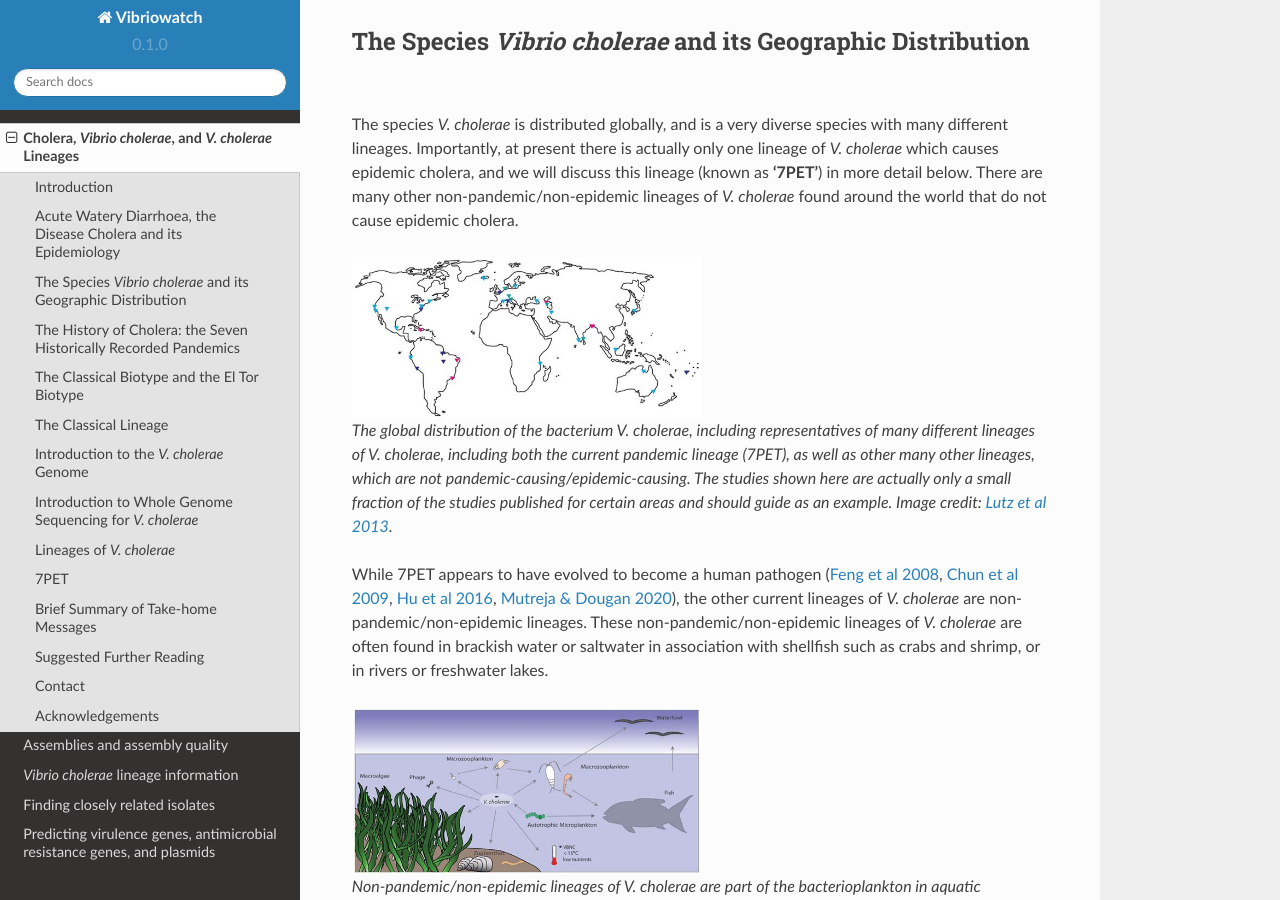
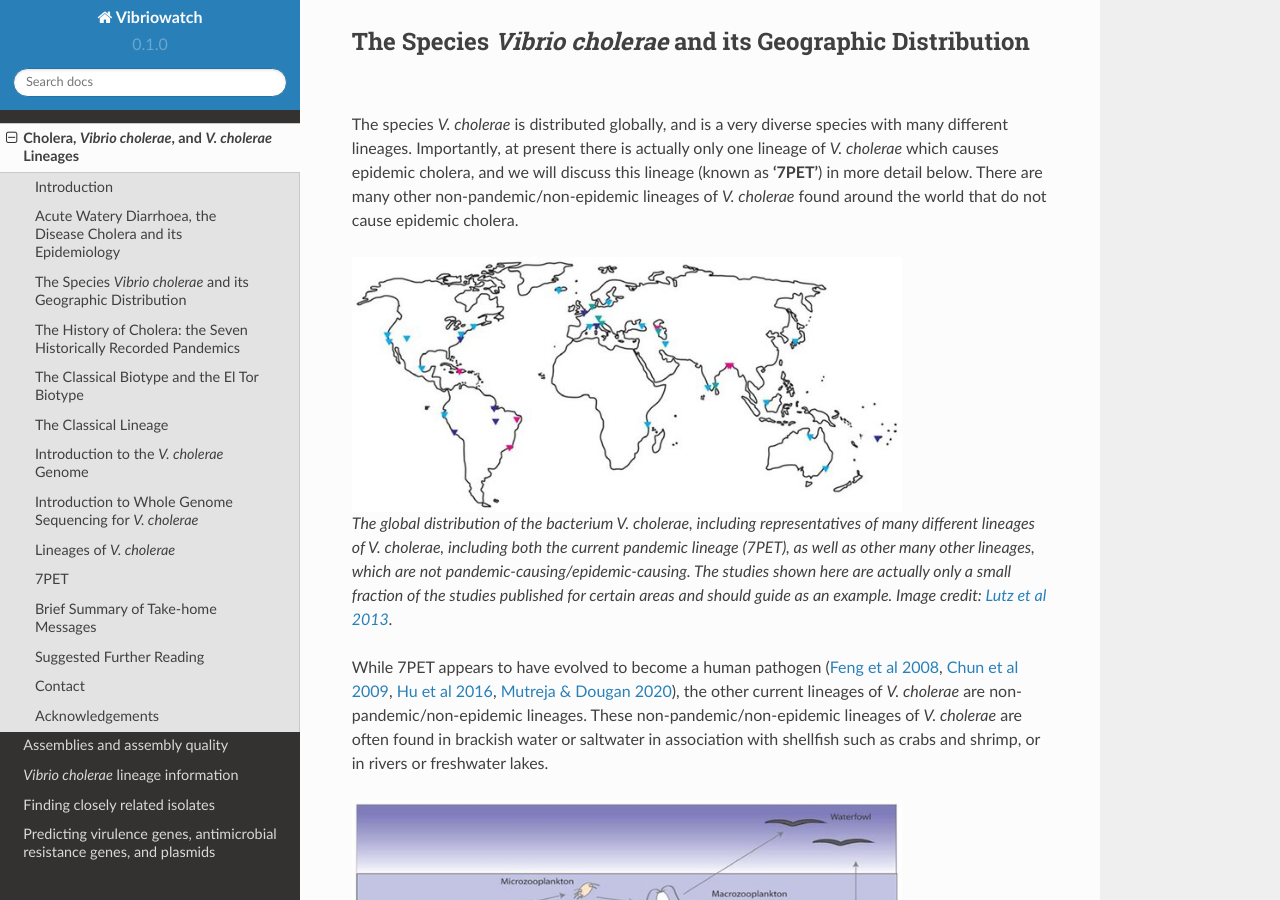
Before and after one commit to avrilcoghlan/cholerabook, a Sphinx documentation site: the page built from docs/source/vibriogenomes.rst, in a window 1280 px wide and 900 px high, scrolled down 2784 px. Built offline with Sphinx 7.4.7 and the Read the Docs theme 2.0.0, drawn with Linux system fonts in a browser that asks for light colours.

Commit message:
Update vibriogenomes.rst

```diff
--- a/docs/source/vibriogenomes.rst
+++ b/docs/source/vibriogenomes.rst
@@ -57,7 +57,7 @@
 cholera.
 
 .. figure:: GlobalDistribution.jpg
-  :width: 350
+  :width: 550
 
   The global distribution of the bacterium *V. cholerae*, including representatives of many different lineages of *V. cholerae*, including both the current pandemic lineage (7PET), as well as other many other lineages, which are not pandemic-causing/epidemic-causing. The studies shown here are actually only a small fraction of the studies published for certain areas and should guide as an example. Image credit: `Lutz et al 2013`_.
 
@@ -74,7 +74,7 @@
 .. _Mutreja & Dougan 2020: https://pubmed.ncbi.nlm.nih.gov/31345641/
 
 .. figure:: VibrioCholeraeInSea.jpg
-  :width: 350
+  :width: 550
 
   Non-pandemic/non-epidemic lineages of *V. cholerae* are part of the bacterioplankton in aquatic environments. Image credit: `Lutz et al 2013`_.
 
```
